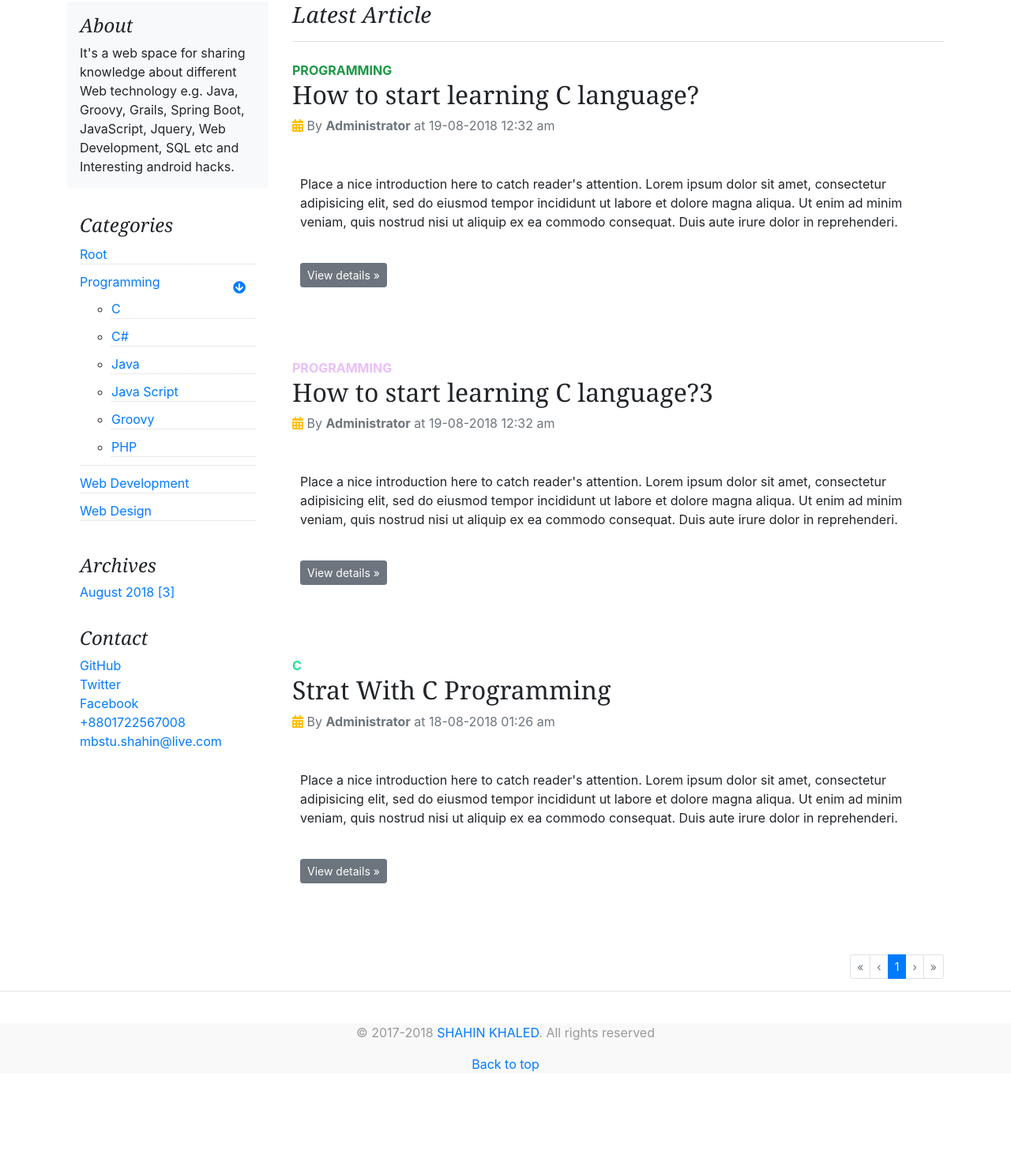
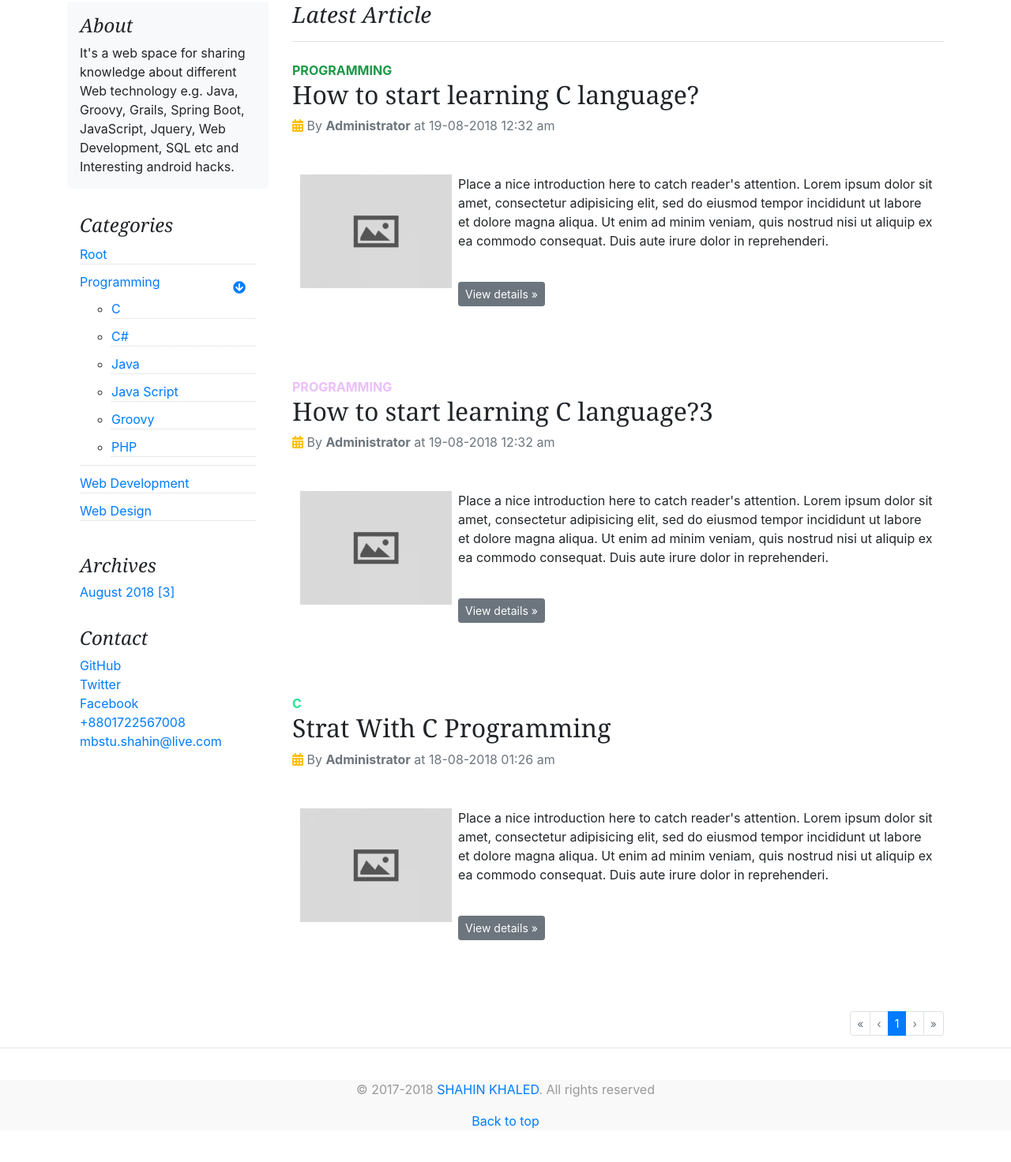
Before and after one commit to shahin-it/ciBlog, a CodeIgniter app: page /database/index.php/welcome/index in a window 1280 px wide. Shown: the part 480-1952 px from the top of the page at 79% size. Before the commit the page ends 1838 px from the top, so only its background shows below. Run offline with CodeIgniter, Linux system fonts and the light colour scheme; data comes from the database, SQL or seed files in the repository; data that the repository does not hold is empty; some libraries are stand-ins or nearby versions; some web fonts are replaced.

Commit message:
Blog list image thumbnail added

```diff
--- a/application/libraries/AppUtil.php
+++ b/application/libraries/AppUtil.php
@@ -142,8 +142,6 @@ class AppUtil {
 		$config["new_image"] = $path."/thumb_".$file;
 		$config['create_thumb'] = FALSE;
 		$config['maintain_ratio'] = TRUE;
-		$config["x_axis"] = $width;
-		$config["y_axis"] = $height;
 		$config['width'] = $width;
 		$config['height'] = $height;
 
--- a/application/views/blog/postListing.php
+++ b/application/views/blog/postListing.php
@@ -20,6 +20,7 @@ if($items) {
 					</div>
 				</div>
 				<div class="post-details">
+					<img class="float-left pr-2 pb-2" src="<?php echo(base_url($post["thumb"] ? $post["thumb"]: AppUtil::NO_IMAGE_THUMB))?>" style="max-width: 200px; max-height: 200px">
 					<div class="post-summary"><?php echo $post["summary"]?></div>
 					<div><a class="btn btn-sm btn-secondary" href="<?php echo base_url("post/".$post["id"]); ?>" role="button">View details »</a></div>
 				</div>
```
